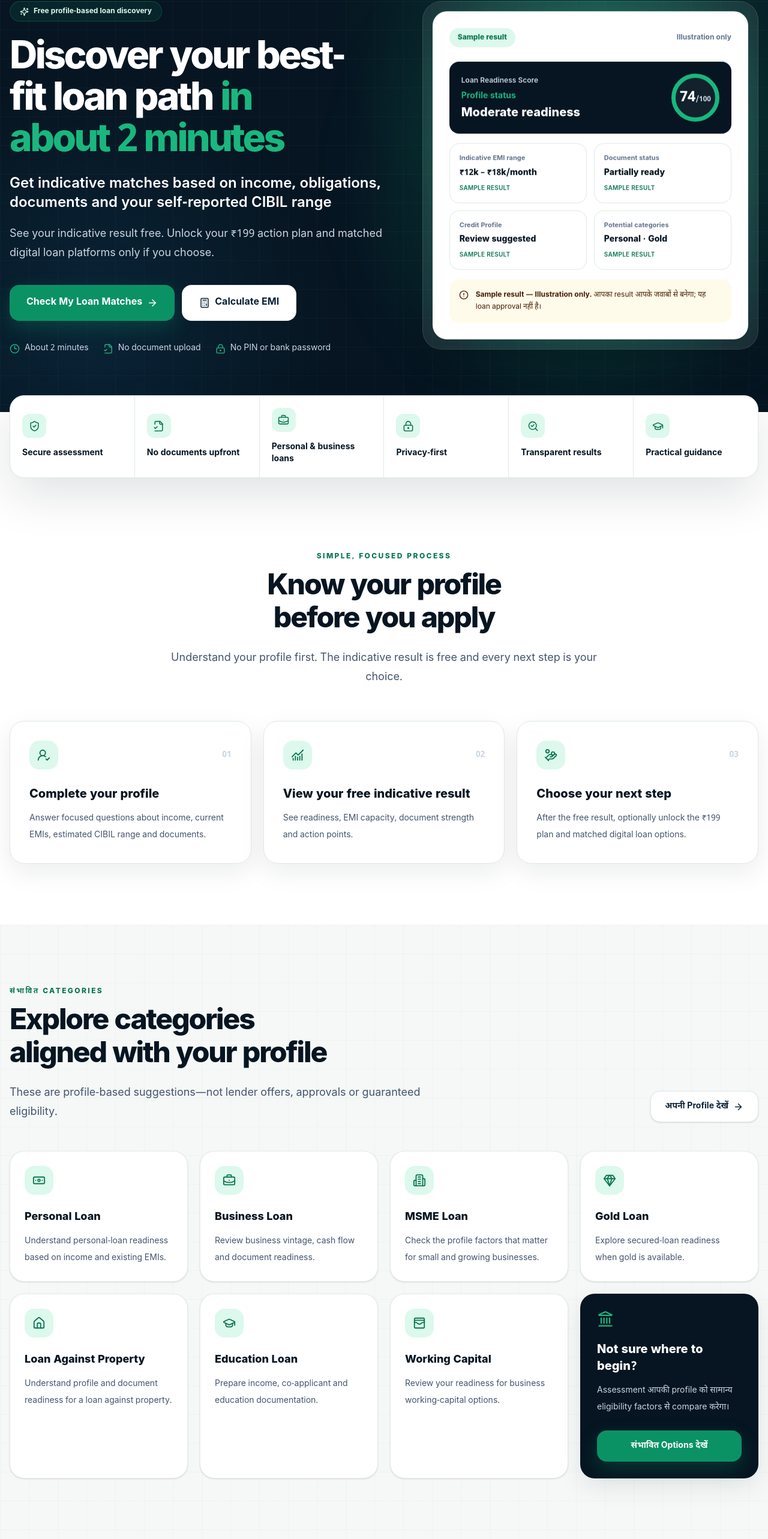
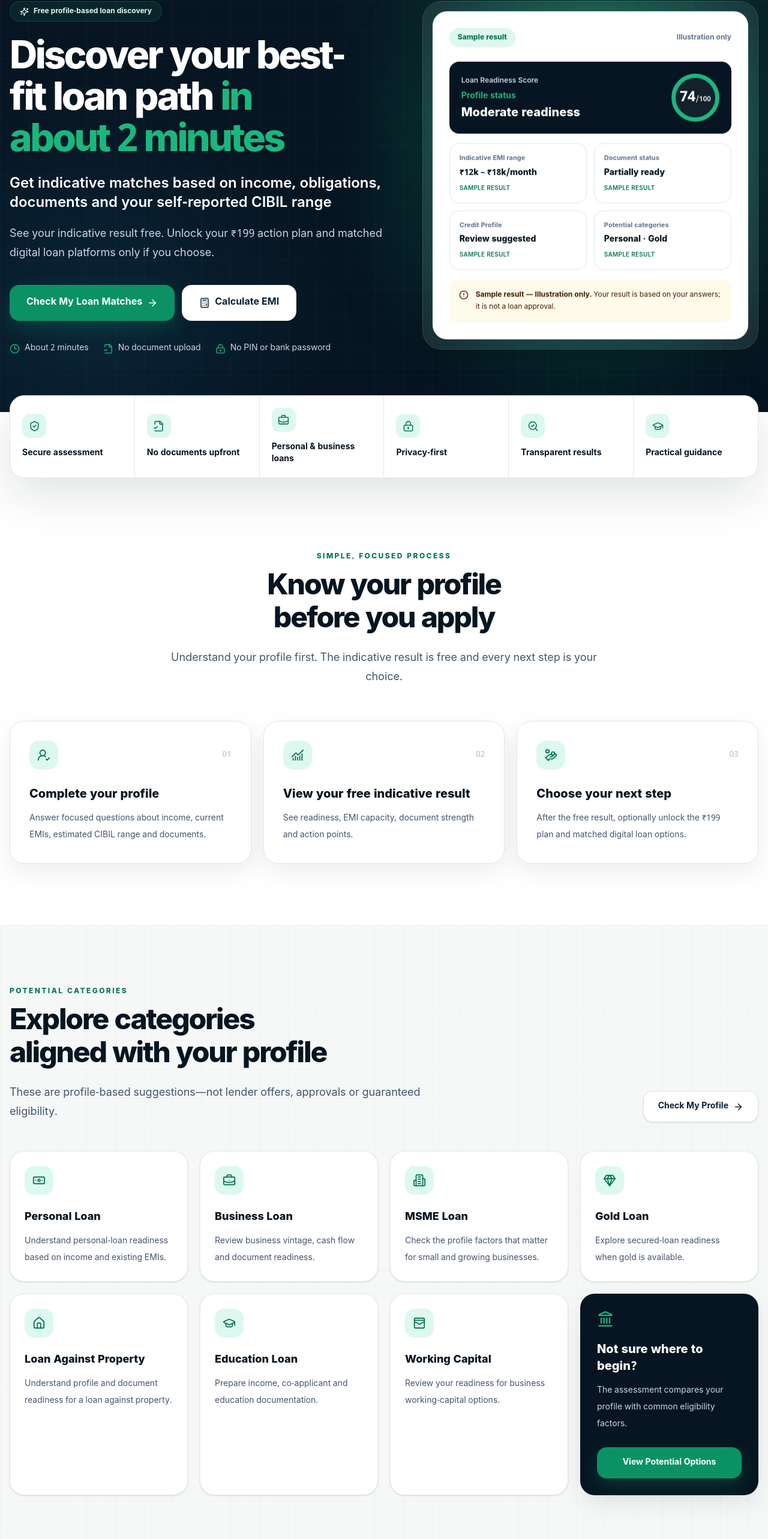
Before and after one commit to dy1391996-sketch/vp-loan-connect, a Next.js app: page / in a window 1280 px wide. Shown: the part 175-2741 px from the top of the page at 60% size. Built offline with nearby package versions, Linux system fonts and the light colour scheme; no server answers.

Commit message:
Remove remaining mixed-language landing copy

```diff
--- a/src/app/page.tsx
+++ b/src/app/page.tsx
@@ -154,7 +154,7 @@ export default function HomePage() {
                 </div>
                 <div className="mt-4 flex items-start gap-3 rounded-2xl bg-amber-50 p-4 text-xs leading-5 text-amber-950">
                   <CircleAlert className="mt-0.5 shrink-0" size={16} />
-                  <span><strong>Sample result — Illustration only.</strong> आपका result आपके जवाबों से बनेगा; यह loan approval नहीं है।</span>
+                  <span><strong>Sample result — Illustration only.</strong> Your result is based on your answers; it is not a loan approval.</span>
                 </div>
               </div>
             </div>
@@ -189,8 +189,8 @@ export default function HomePage() {
       <section id="loan-options" className="section-space surface-grid bg-surface">
         <div className="page-shell">
           <div className="flex flex-col justify-between gap-6 lg:flex-row lg:items-end">
-            <SectionHeading eyebrow="संभावित Categories" title="Explore categories aligned with your profile" description="These are profile-based suggestions—not lender offers, approvals or guaranteed eligibility." />
-            <ButtonLink href="/assessment" variant="secondary">अपनी Profile देखें <ArrowRight size={17} /></ButtonLink>
+            <SectionHeading eyebrow="Potential categories" title="Explore categories aligned with your profile" description="These are profile-based suggestions—not lender offers, approvals or guaranteed eligibility." />
+            <ButtonLink href="/assessment" variant="secondary">Check My Profile <ArrowRight size={17} /></ButtonLink>
           </div>
           <div className="mt-12 grid gap-5 sm:grid-cols-2 lg:grid-cols-4">
             {categories.map(([title, description, Icon]) => (
@@ -201,8 +201,8 @@ export default function HomePage() {
               </article>
             ))}
             <article className="flex min-h-64 flex-col justify-between rounded-3xl bg-navy-950 p-7 text-white shadow-card sm:col-span-2 lg:col-span-1">
-              <div><Landmark className="text-brand-500" size={28} /><h3 className="mt-6 text-xl font-extrabold">Not sure where to begin?</h3><p className="mt-3 text-sm leading-7 text-slate-300">Assessment आपकी profile को सामान्य eligibility factors से compare करेगा।</p></div>
-              <ButtonLink href="/assessment" className="mt-6 w-full">संभावित Options देखें</ButtonLink>
+              <div><Landmark className="text-brand-500" size={28} /><h3 className="mt-6 text-xl font-extrabold">Not sure where to begin?</h3><p className="mt-3 text-sm leading-7 text-slate-300">The assessment compares your profile with common eligibility factors.</p></div>
+              <ButtonLink href="/assessment" className="mt-6 w-full">View Potential Options</ButtonLink>
             </article>
           </div>
         </div>
@@ -222,8 +222,8 @@ export default function HomePage() {
             </div>
           </div>
           <div className="rounded-[2rem] bg-navy-950 p-7 text-white shadow-soft sm:p-10">
-            <span className="inline-flex items-center gap-2 rounded-full bg-brand-500/12 px-4 py-2 text-xs font-bold text-brand-100"><BadgeCheck size={16} />पहले Profile, फिर Application</span>
-            <h2 className="mt-7 text-balance text-3xl font-extrabold tracking-[-0.04em] sm:text-4xl">बिना सोचे कई जगह apply न करें</h2>
+            <span className="inline-flex items-center gap-2 rounded-full bg-brand-500/12 px-4 py-2 text-xs font-bold text-brand-100"><BadgeCheck size={16} />Profile first. Application second.</span>
+            <h2 className="mt-7 text-balance text-3xl font-extrabold tracking-[-0.04em] sm:text-4xl">Do not apply everywhere at once</h2>
             <div className="mt-8 grid gap-6">
               <Benefit title="Estimate a sensible EMI" description="Understand a comfortable EMI before choosing a tenure." />
               <Benefit title="Prepare documents first" description="Identify missing proofs without uploading them." />
@@ -240,7 +240,7 @@ export default function HomePage() {
             <SectionHeading eyebrow="Repayment planning" title="Estimate your monthly EMI" description="Adjust amount, annual rate and tenure to estimate EMI. This is not a lender quote." />
             <div className="mt-7 flex items-start gap-3 rounded-2xl border border-line bg-white p-5 text-sm leading-7 text-slate-600">
               <Calculator className="mt-1 shrink-0 text-brand-700" size={20} />
-              Actual rate, fees, insurance, taxes और eligibility हर lender में अलग हो सकती है।
+              Actual rates, fees, insurance, taxes and eligibility vary by lender.
             </div>
           </div>
           <EmiCalculator />
@@ -266,8 +266,8 @@ export default function HomePage() {
         <div className="page-shell grid items-center gap-10 lg:grid-cols-[1fr_auto]">
           <div className="max-w-3xl">
             <p className="text-xs font-extrabold uppercase tracking-[0.2em] text-brand-500">VP Refer & Earn</p>
-            <h2 className="mt-4 text-balance text-3xl font-extrabold tracking-[-0.04em] sm:text-4xl">सही profile check दूसरों के साथ साझा करें</h2>
-            <p className="mt-5 max-w-2xl leading-8 text-slate-300">Reward केवल valid और non-refunded report purchase पर लागू होगा; clicks, registration या loan approval पर नहीं।</p>
+            <h2 className="mt-4 text-balance text-3xl font-extrabold tracking-[-0.04em] sm:text-4xl">Share a smarter profile check</h2>
+            <p className="mt-5 max-w-2xl leading-8 text-slate-300">Rewards apply only to valid, non-refunded plan purchases—not clicks, registrations or loan approvals.</p>
           </div>
           <ButtonLink href="/refer" variant="secondary" size="lg"><HeartHandshake size={19} />Explore Official Loan Options Program</ButtonLink>
         </div>
@@ -277,7 +277,7 @@ export default function HomePage() {
         <div className="page-shell grid gap-12 lg:grid-cols-[0.68fr_1.32fr]">
           <div>
             <SectionHeading eyebrow="Frequently asked questions" title="Clear answers for better decisions" description="No false approval claims and no fake urgency. Payment is not required to view the initial result." />
-            <ButtonLink href="/contact" variant="secondary" className="mt-7"><MessageCircle size={18} />Support से संपर्क करें</ButtonLink>
+            <ButtonLink href="/contact" variant="secondary" className="mt-7"><MessageCircle size={18} />Contact support</ButtonLink>
           </div>
           <div className="grid gap-3">
             {faqs.map(([question, answer]) => (
@@ -298,7 +298,7 @@ export default function HomePage() {
           <div className="flex items-start gap-4 rounded-3xl border border-line bg-white p-6 sm:p-8">
             <LockKeyhole className="mt-1 shrink-0 text-brand-700" size={23} />
             <div>
-              <h2 className="font-extrabold text-navy-950">जरूरी जानकारी</h2>
+              <h2 className="font-extrabold text-navy-950">Important information</h2>
               <p className="mt-2 text-sm leading-7 text-slate-600">{RESULT_DISCLAIMER} {PLATFORM_DISCLAIMER}</p>
             </div>
           </div>
@@ -311,9 +311,9 @@ export default function HomePage() {
             <div className="absolute -right-20 -top-20 h-64 w-64 rounded-full bg-brand-500/15 blur-3xl" />
             <div className="relative grid items-center gap-8 lg:grid-cols-[1fr_auto]">
               <div>
-                <p className="text-xs font-extrabold uppercase tracking-[0.2em] text-brand-700">सही जानकारी से शुरू करें</p>
-                <h2 className="mt-4 text-balance text-3xl font-extrabold tracking-[-0.045em] text-navy-950 sm:text-4xl">अपनी loan profile समझने के लिए तैयार हैं?</h2>
-                <p className="mt-4 max-w-2xl leading-8 text-slate-600">पहले free check पूरा करें। कोई sensitive document upload नहीं और approval का कोई झूठा promise नहीं।</p>
+                <p className="text-xs font-extrabold uppercase tracking-[0.2em] text-brand-700">Start with accurate information</p>
+                <h2 className="mt-4 text-balance text-3xl font-extrabold tracking-[-0.045em] text-navy-950 sm:text-4xl">Ready to understand your loan profile?</h2>
+                <p className="mt-4 max-w-2xl leading-8 text-slate-600">Complete the free check first. No sensitive document upload and no false approval promise.</p>
               </div>
               <ButtonLink href="/assessment" size="lg">Check My Loan Matches <ArrowRight size={18} /></ButtonLink>
             </div>
```
